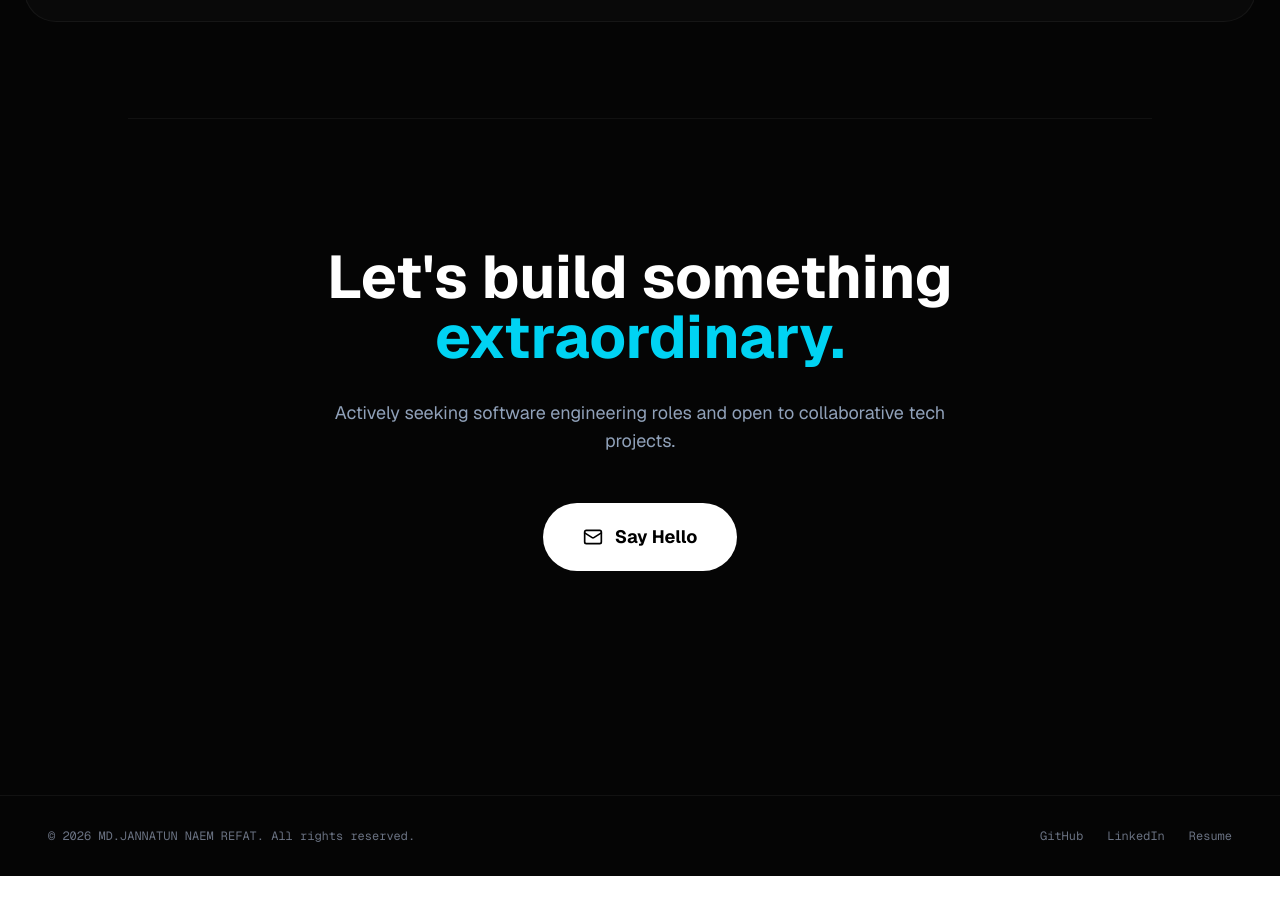
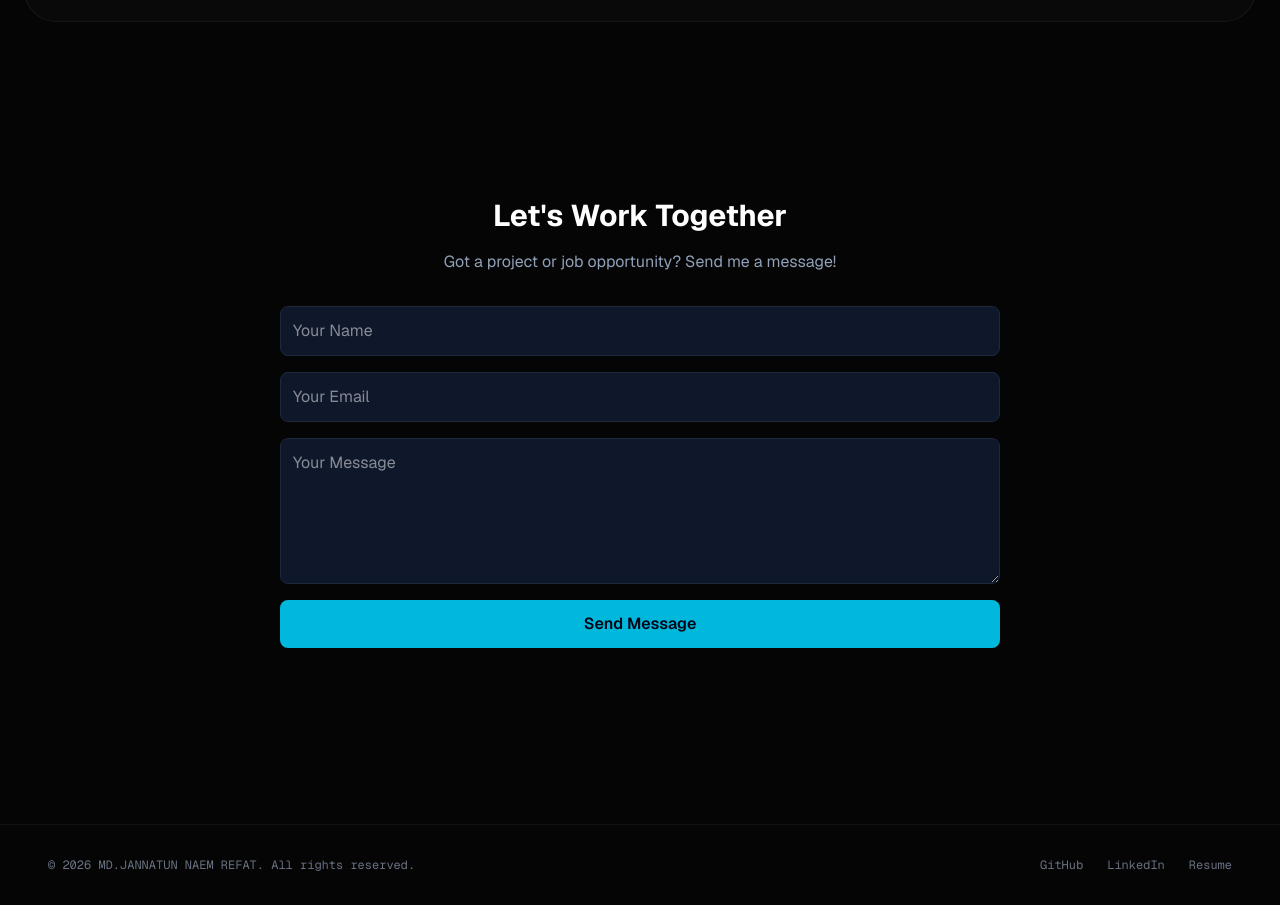
Before and after one commit to csrefat/my-portfolio, a Next.js app: page / in a window 1280 px wide. Shown: the part 1962-2867 px from the top of the page. Before the commit the page ends 2838 px from the top, so only its background shows below. Built offline with nearby package versions, Linux system fonts and the light colour scheme.

Commit message:
Update contact section with EmailJS from

```diff
--- a/app/page.js
+++ b/app/page.js
@@ -3,6 +3,7 @@
 
 import { motion } from 'framer-motion';
 import { Mail, ArrowRight, ExternalLink, Cpu, Shield, Database, Network } from 'lucide-react';
+import ContactSection from './Contact';
 
 export default function Portfolio() {
   const fadeUp = {
@@ -152,7 +153,8 @@ export default function Portfolio() {
         </section>
 
         {/* Contact Section */}
-        <section id="contact" className="max-w-5xl mx-auto px-6 py-32 border-t border-white/5 text-center">
+        <ContactSection />
+      { /* <section id="contact" className="max-w-5xl mx-auto px-6 py-32 border-t border-white/5 text-center">
           <motion.div initial="hidden" whileInView="visible" viewport={{ once: true }} variants={fadeUp}>
             <h2 className="text-4xl md:text-6xl font-bold text-white mb-8">Let's build something <br/><span className="text-cyan-400">extraordinary.</span></h2>
             <p className="text-slate-400 text-lg mb-12 max-w-2xl mx-auto">
@@ -162,7 +164,7 @@ export default function Portfolio() {
               <Mail className="w-5 h-5" /> Say Hello
             </a>
           </motion.div>
-        </section>
+        </section> */ }
 
       </main>
 
```
